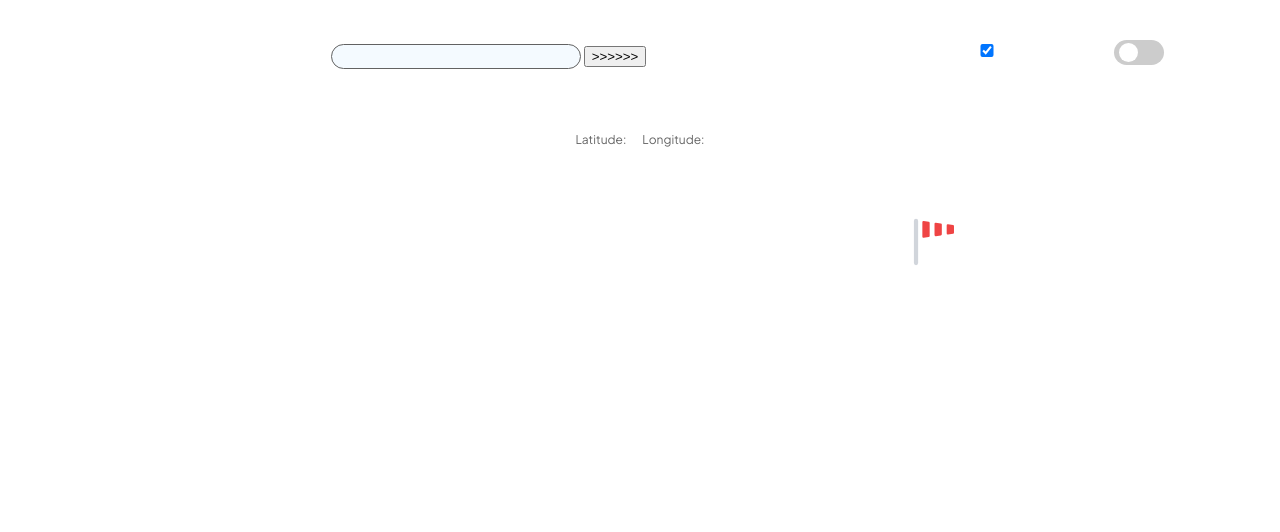
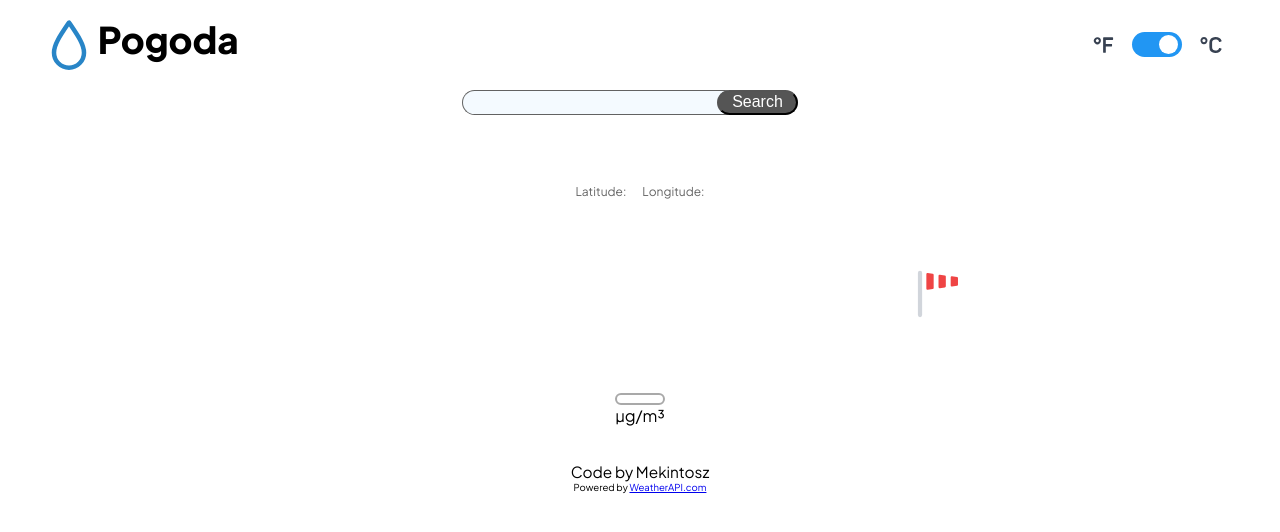
Before and after one commit to Mekintosz/pogoda, a plain HTML site: page index.html in a window 1280 px wide. Drawn offline with Linux system fonts and the light colour scheme.

Commit message:
refractoring, styling, bud fix

```diff
--- a/index.html
+++ b/index.html
@@ -9,20 +9,29 @@
 </head>
 <body>
     <header>
-        <div class="logo"></div>
-        <form action="#">
-            <input type="text" id="location-input">
-            <button class="submit-btn">>>>>>></button>
-        </form>
+        <div class="logo-group">
+            <img class="logo-graphic" src="./assets/raindrop.svg" alt="raindrop">
+        <div>
+            <div class="logo">Pogoda </div>
+            <!-- <div class="powered-by">Powered by <a href="https://www.weatherapi.com/" title="Free Weather API">WeatherAPI.com</a></div> -->
+        </div>
+        </div>
+
+
         <div class="controls">
-            <input type="checkbox" id="units" checked>
+            <div class="unit"><img src="./assets/fahrenheit.svg" alt="fahrenheit"></div>
             <label class="switch">
-                <input type="checkbox">
+                <input type="checkbox" id="units" checked>
                 <span class="slider"></span>
               </label>
+              <div class="unit"><img src="./assets/celsius.svg" alt="celsius"></div>
         </div>
     </header>
     <main>
+        <form action="#" class="search-block">
+            <input type="text" id="location-input">
+            <button class="submit-btn">Search</button>
+        </form>
         <div class="location-display">
             <h1 class="location-name" id="location"></h1>
             <h3 class="country" id="country"></h3>
@@ -52,10 +61,14 @@
                 <div id="wind" class="wind-blow"></div>
             </div>
         </div>
-        <div class="air-quality"></div>
-        <div class="prefix">
+        <div class="air-quality-container">
+            <div class="air-quality"></div>
+            <p class="prefix">µg/m³</p>
+        </div>
         </div>
     </main>
-    <footer></footer>
+    <footer>
+        <p class="coder">Code by Mekintosz</p>
+        <p class="powered">Powered by <a href="https://www.weatherapi.com/" title="Free Weather API">WeatherAPI.com</a></p>
 </body>
 </html>
--- a/script.js
+++ b/script.js
@@ -29,7 +29,6 @@ function convertData(data) {
   return {
     location: { name, country, lat, lon },
     air_quality: { co, no2, o3, so2, pm25: pm2_5, pm10 },
-
     current: {
       temp_c,
       feelslike_c,
@@ -45,46 +44,47 @@ function convertData(data) {
 
 const form = document.querySelector("form");
 const submitBtn = document.querySelector(".submit-btn");
-
 const locationDisplay = document.querySelector(".location-display");
 const airQualityDisplay = document.querySelector(".air-quality");
 const currentDisplay = document.querySelector(".current-weather");
+const unitsType = document.getElementById("units");
+
 form.addEventListener("submit", handleSubmit);
+unitsType.addEventListener("change", () => {
+if (bigData)
+  displayCurrent(bigData.current, getUnits())
+}
+);
 
-
-
-let bigData
+let bigData = null;
 
 async function handleSubmit(e) {
   e.preventDefault();
   const inputValue = document.querySelector("#location-input").value;
-  bigData = await provideWeatherData(inputValue?inputValue:'honolulu');
-  displayAll(bigData)
-  document.querySelector("#location-input").value = ''
+  bigData = await provideWeatherData(inputValue ? inputValue : "honolulu");
+  if (bigData) displayAll(bigData);
+  document.querySelector("#location-input").value = "";
+}
+
+function getUnits() {
+  const unitsType = document.getElementById("units");
+  const units = unitsType.checked ? "c" : "f";
+  return units;
+}
+
+function displayAll(bigData) {
+  displayLocation(bigData, locationDisplay);
+  displayCurrent(bigData.current, getUnits());
+  displayData(bigData.air_quality, airQualityDisplay);
 }
 
 function displayData(data, container) {
   container.innerHTML = "";
   for (let i of Object.entries(data).flat()) {
     let info = document.createElement("p");
-    info.innerText = i;
+    isNaN(i) ? (info.innerText = i) : (info.innerText = Math.round(i));
     container.appendChild(info);
   }
-}
-
-function displayAll(bigData) {
-  displayLocation(bigData, locationDisplay);
-  displayCurrent(bigData.current);
-  displayData(bigData.air_quality, airQualityDisplay);
-}
-
-const unitsType = document.getElementById('units')
-unitsType.addEventListener('change', () => displayCurrent(bigData.current, getUnits()))
-
-function getUnits() {
-  const unitsType = document.getElementById('units')
-  const units = unitsType.checked ? 'c' : 'f'
-  return units
 }
 
 function displayLocation(data) {
@@ -98,25 +98,37 @@ function displayLocation(data) {
   longitude.innerText = `${data.location.lon}°`;
 }
 
-function displayCurrent(data, units='c') {
+function displayCurrent(data, units) {
+  const tempC = document.getElementById("tempC");
   const feelsLike = document.getElementById("feelsLike");
-  feelsLike.innerText = units === 'c' ? `Fells like ${data.feelslike_c}°C`
-  : `Fells like ${data.feelslike_f}°F`
-  const tempC = document.getElementById("tempC");
-  tempC.innerText = `${data.temp_c}°C`;
   const condition = document.getElementById("condition");
+  const graphicContainer = document.getElementById("graphic");
+  const wind = document.getElementById("wind");
+  const graphicNode = loadGraphicNode(data);
+
+  feelsLike.innerText =
+    units === "c"
+      ? `Fells like ${Math.round(data.feelslike_c)}°C`
+      : `Fells like ${Math.round(data.feelslike_f)}°F`;
+
+  tempC.innerText =
+    units === "c"
+      ? `${Math.round(data.temp_c)}°`
+      : `${Math.round(data.temp_f)}°`;
+
   condition.innerText = data.condition.text;
-  const graphicContainer = document.getElementById("graphic");
-  graphicContainer.innerHTML = ''
-  const graphicNode = loadGraphicNode(data)
-  graphicContainer.appendChild(graphicNode)
-  const wind = document.getElementById('wind')
-  wind.innerText = `${data.wind_kph} km/h`
-}
+
+  graphicContainer.innerHTML = "";
+
+  graphicContainer.appendChild(graphicNode);
+  wind.innerText =
+    units === "c"
+      ? `${Math.round(data.wind_kph)} km/h`
+      : `${Math.round(data.wind_mph)} m/h`;
 
   function loadGraphicNode(data) {
     let graphic = document.createElement("img");
-  let code = data.condition.code;
+    let code = data?.condition?.code;
     if (code == 1000) {
       graphic.src = "./assets/01d.svg";
     } else if (code == 1003) {
@@ -143,3 +155,4 @@ function loadGraphicNode(data) {
     }
     return graphic;
   }
+}
--- a/styles.css
+++ b/styles.css
@@ -1,6 +1,8 @@
 @import url('https://fonts.googleapis.com/css2?family=Plus+Jakarta+Sans:wght@400;800&display=swap');
 
 body {
+    padding: 0;
+    margin: 0;
     font-family: 'Plus Jakarta Sans', sans-serif;
 }
 
@@ -16,22 +18,77 @@ h1, h2, h3, h4, h5, h6 {
 
 header {
     display: flex;
-    justify-content: space-around;
-    margin: 2rem 0;
+    max-width: 1200px;
+    padding: 1rem 0;
+    margin: 0 auto;
+    justify-content: space-between;
+    /* margin: 1rem 0.2rem; */
 }
 
+.controls {
+    display: flex;
+}
+
+.logo-group {
+    display: flex;
+}
+
+.logo-graphic {
+    margin: -1.2rem;
+    height: 6rem;
+    width: 6rem;
+}
+
+.logo {
+    font-size: 2.3rem;
+    font-weight: 800;
+}
+.powered-by {
+    font-size: 0.8rem;
+}
+
+.unit {
+    height: 3.6rem;
+    width: 3.6rem;
+}
+
+.search-block {
+    justify-self: center;
+    display: flex;
+}
 input {
-    width: 250px;
-    padding: 4px 12px;
-    margin: 12px 0;
+    width: 275px;
+    height: 1.6rem;
+    padding: 0 1rem;
+    font-size: 1.2rem;
     box-sizing: border-box;
     border: 1px solid rgb(98, 98, 98);
     border-radius: 20px;
     background-color: #f4faff;
+    border-right: none;
 }
 
 input:focus {
-    border: 2px solid #595959;
+    background: #f4f3f3;
+    border: none;
+}
+
+.submit-btn {
+    border-radius: 20px;
+    cursor: pointer;
+    height: 1.6rem;
+    color: rgb(255, 255, 255);
+    background: rgb(85, 85, 85);
+    position: relative;
+    left: -20px;
+    padding: 0 0.8rem;
+    font-size: 1rem;
+}
+
+.submit-btn:hover {
+    background-color: rgb(68, 68, 68);
+    border: 1px solid rgb(192, 246, 191);
+    color: rgb(233, 249, 233);
 }
 
 main {
@@ -64,11 +121,10 @@ main {
     display: flex;
     place-items: center;
     color: rgb(101, 101, 101);
-
 }
 
 .latitude, .longitude {
-    font-size: 1.1rem;
+    font-size: 1rem;
 }
 
 .current-weather {
@@ -106,27 +162,32 @@ main {
     display: flex;
     flex-direction: column;
     align-items: center;
-
 }
 
 .feels-like {
     margin: auto 0 0 0;
 }
 
-.air-quality {
-    /* width: 20%; */
-    display: grid;
-    grid-template-columns: 1fr 1fr ;
-    column-gap: 1.6rem;
-    row-gap: 0.3rem;
+.air-quality-container {
+    font-size: 0.85rem;
 }
 
-.air-quality p:nth-child(2n+1) {
-    text-align: end;
+.prefix {
+    text-align: center;
+}
+
+.air-quality {
+    min-width: 9%;
+    display: grid;
+    grid-template-columns: 1fr 1fr;
+    row-gap: .2rem;
+    border: 2px solid darkgray;
+    border-radius: 14px;
+    padding:  4px 7px;
 }
 
 .air-quality p:nth-child(2n) {
-    text-align: start;
+    text-align: end;
 }
 
 /* -------------------slider----------------- */
@@ -135,6 +196,7 @@ main {
     display: inline-block;
     width: 50px;
     height: 25px;
+    align-self: center;
   }
 
   /* Hide default HTML checkbox */
@@ -187,3 +249,14 @@ main {
 
 
 /* -------------------slider-end----------------- */
+
+footer {
+    display: flex;
+    flex-direction: column;
+    align-items: center;
+    font-size: 0.8rem;
+    padding: 2.2rem;
+}
+.powered {
+    font-size: 0.6rem;
+}
```
Also changed, not shown: assets/celsius.svg (added), assets/fahrenheit.svg (added), assets/raindrop.svg (added). Lines whose indentation alone changed are shown as unchanged.
